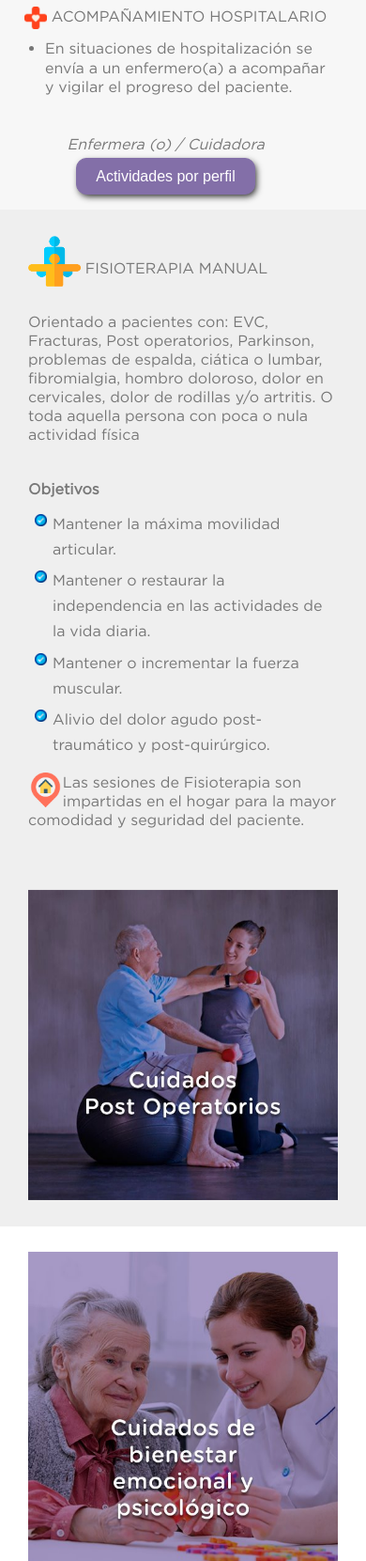
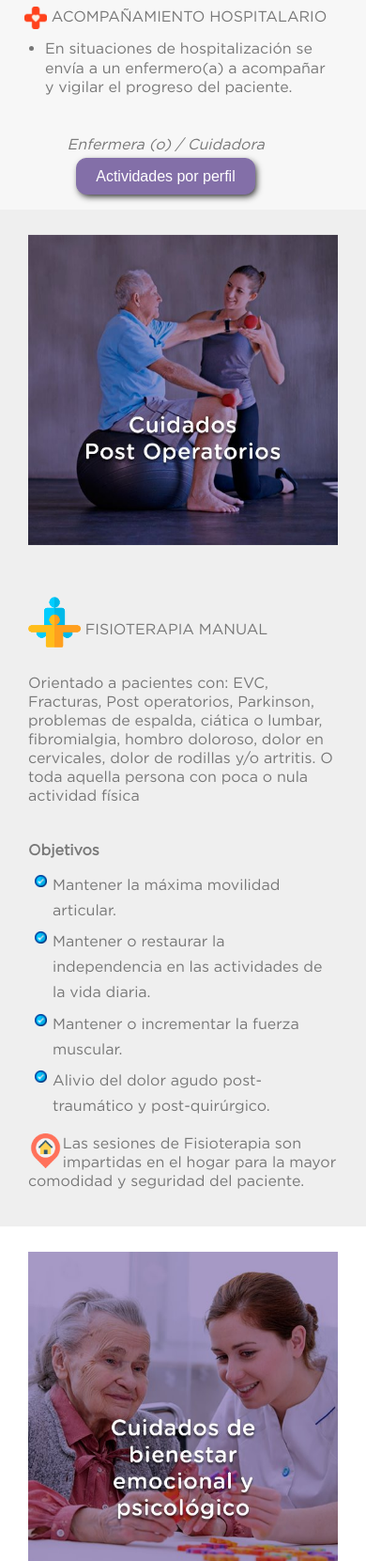
Before and after one commit to jnoelopez85/vitality, a PHP site: page /nuestros-servicios.php in a window 390 px wide. Shown: the part 836-2497 px from the top of the page at 94% size. Run offline with PHP 8.4, Linux system fonts and the light colour scheme; some libraries are stand-ins or nearby versions; some web fonts are replaced.

Commit message:
Reordenamiento de las columnas para orden en pantallas grandes (lo que aparenta cambio de orden en moviles)

```diff
--- a/nuestros-servicios.php
+++ b/nuestros-servicios.php
@@ -70,7 +70,14 @@
 			<div class='row'>
 				<div class='col-md-12'>
 
-						<div class='col-md-6 col-sm-6'>
+						<div class='col-md-6 col-md-push-6'>
+							<div class=' animate-box' data-animate-effect='fadeIn'>
+									<br>
+									<img src='images/CUIDADOS-POST-OPERATORIOS.jpg' class='img-responsive' alt='Cuidados post operatorios Mérida Yucatán'>
+									<br>
+							</div>
+						</div>
+						<div class='col-md-6 col-md-pull-6'>
 							<div class='animate-box' data-animate-effect='fadeIn'>
 								<br>
 								<h2><img class="titulo-icon-fisio" src='images/icono-fisioterapia.png' alt='Fisioterapia manual vitality'> FISIOTERAPIA MANUAL</h2>
@@ -85,13 +92,6 @@
 
 								<img class='pull-left' src='images/icono-fisioterapia-hogar.png' alt='Fisioterapia a domicilio' style='width: 2.3em;'>
 								<p>Las sesiones de Fisioterapia son impartidas en el hogar para la mayor comodidad y seguridad del paciente.</p>
-							</div>
-						</div>
-						<div class='col-md-6 col-sm-6'>
-							<div class=' animate-box' data-animate-effect='fadeIn'>
-									<br>
-									<img src='images/CUIDADOS-POST-OPERATORIOS.jpg' class='img-responsive' alt='Cuidados post operatorios Mérida Yucatán'>
-									<br>
 							</div>
 						</div>
 				</div>
@@ -135,7 +135,16 @@
 			<div class='row animate-box' data-animate-effect='fadeIn''>
 				<div class='col-md-12'>
 
-						<div class='col-md-6 col-sm-6'>
+						<div class='col-md-6 col-md-push-6'>
+							<div class=' animate-box' data-animate-effect='fadeIn'>
+									<br>
+								<img src='images/CUIDADOS-DE-URGENCIA.jpg' class='img-responsive' alt='Urgencias médicas a domicilio Mérida Yucatán'>
+									<br>
+
+							</div>
+						</div>
+
+						<div class='col-md-6 col-md-pull-6'>
 							<div class='col-md-12'>
 								<div class='col-md-6 col-sm-6'>
 									<ul class='vineta_urgencia'>
@@ -153,14 +162,6 @@
 										<li>Acompañamiento a citas médicas</li>
 									</ul>
 								</div>
-							</div>
-						</div>
-						<div class='col-md-6 col-sm-6'>
-							<div class=' animate-box' data-animate-effect='fadeIn'>
-									<br>
-								<img src='images/CUIDADOS-DE-URGENCIA.jpg' class='img-responsive' alt='Urgencias médicas a domicilio Mérida Yucatán'>
-									<br>
-
 							</div>
 						</div>
 				</div>
```
